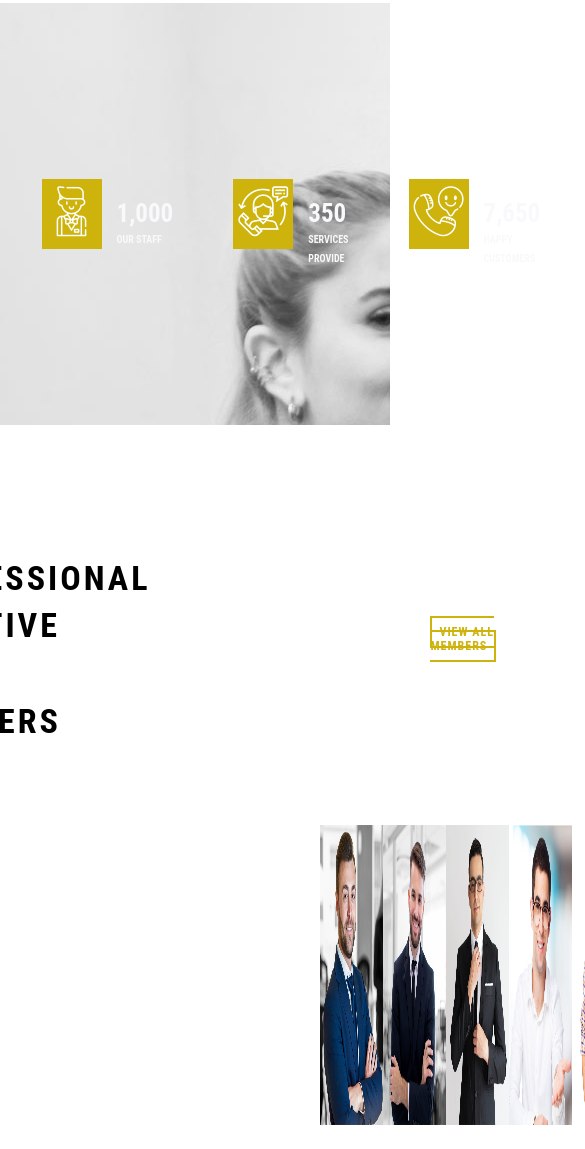
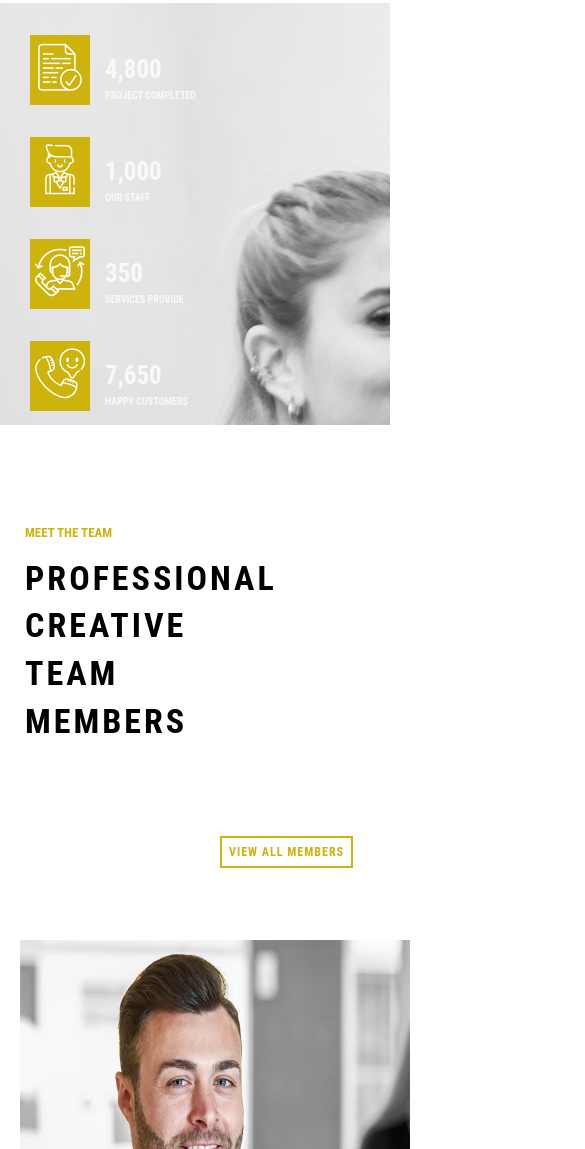
Before and after one commit to PujaRoyChowdhury/frontend_demo_task3, a plain HTML site: page index.html in a window 390 px wide. Shown: the part 3771-4920 px from the top of the page, 585 px wide, since content can reach past the window. Drawn offline with Linux system fonts and the light colour scheme.

Commit message:
team, testimonial,counter section responsive

```diff
--- a/style-responsive.css
+++ b/style-responsive.css
@@ -1,4 +1,4 @@
-@media screen and (max-width: 700px){
+@media screen and (max-width: 500px){
 
         .banner-content {
             position: absolute;
@@ -90,4 +90,70 @@
         margin-left: 4px;
         width: 50%;
     }
+    /*======= counter Section ======*/
+    .counter {
+        display: inline-block;
+        justify-content: center;
+        align-items: center;
+        width: 100%;
+        height: 50vh;
+    }
+    .counter-div {
+        display: flex;
+        margin: 0 30px;
+        width: 200px;
+        height: 70px;
+        margin-top: 32px;
+    }
+    .team-about {
+        display: inline-block;
+        justify-content: center;
+        width: 100%;
+        margin-left: 20px;
+    }
+    .team-image {
+        width: 100%;
+        display: inline-block;
+        margin-left: 20px;
+        margin-top: 80px;
+    }
+    .team-image img {
+        height: 600px;
+        width: 100%;
+        background-size: cover;
+    }
+
+    .project-container {
+        margin-top: -561px;
+    }
+    .project-about {
+        display: inline-block;
+        justify-content: center;
+        width: 100%;
+        color: #f8f9fa;
+    }
+    .team-link a {
+        margin-top: 25px;
+        padding: 7px;
+        color: #cdb30c;
+        margin-left: 200px;
+        border: 2px solid #cdb30c;
+    }
+    .project-image-container {
+        margin-top: 70px;
+        margin-bottom: 100px;
+        display: inline-block;
+    }
+    .project-image {
+        display: inline-block;
+        justify-content: center;
+        width: 100%;
+    }
+    .project-image img {
+        width: 100%;
+        height: 330px;
+        margin: 13px;
+        box-sizing: border-box;
+    }
+
 }
```
